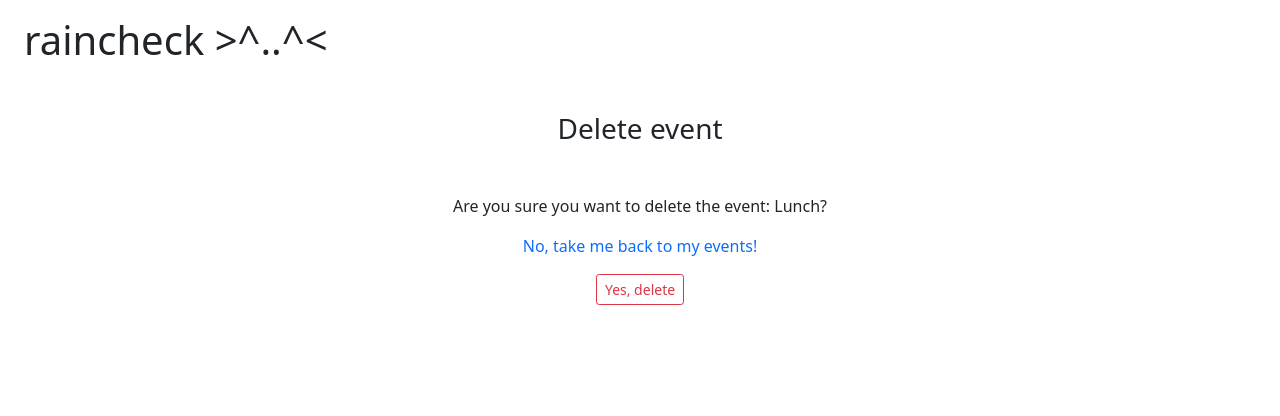
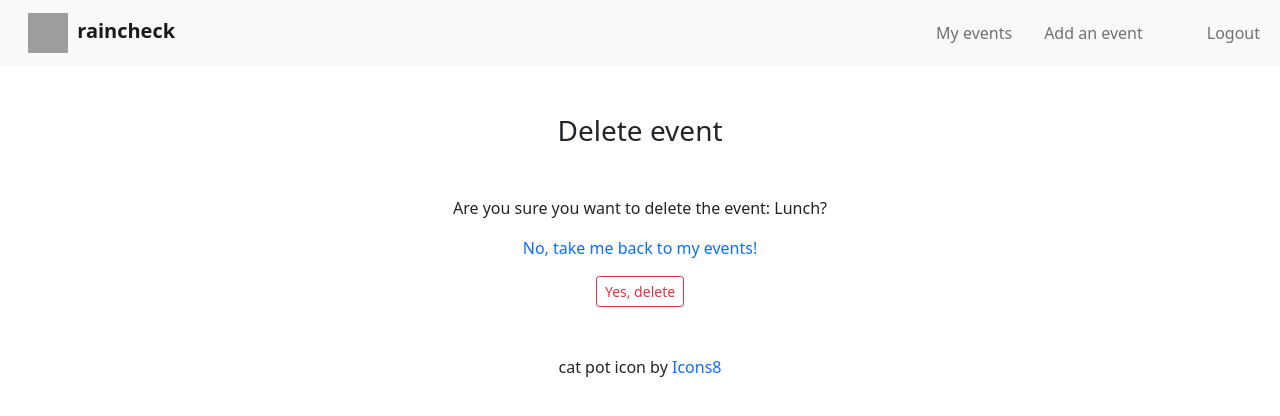
Before and after one commit to ctkelly/raincheck, a Django app: page /events/event/9/delete in a window 1280 px wide. Shown: the top 416 px of the page. Run offline with Django 3.2, Linux system fonts and the light colour scheme; a user stored in the database is signed in; data comes from the database, SQL or seed files in the repository; some libraries are stand-ins or nearby versions; grey boxes are pictures that could not be loaded.

Commit message:
Add styling to template

```diff
--- a/home/templates/home/base.html
+++ b/home/templates/home/base.html
@@ -1,7 +1,9 @@
+{% load static %}
 <!DOCTYPE html>
 <html lang="en">
     <head>
         <title>raincheck</title>
+        <link rel="icon" href="{% static 'img/favicon.ico' %}">
         <!-- CSS only -->
         <link href="https://cdn.jsdelivr.net/npm/bootstrap@5.1.2/dist/css/bootstrap.min.css" rel="stylesheet" integrity="sha384-uWxY/CJNBR+1zjPWmfnSnVxwRheevXITnMqoEIeG1LJrdI0GlVs/9cVSyPYXdcSF" crossorigin="anonymous">
         <link rel="stylesheet" href="https://cdn.jsdelivr.net/npm/bootstrap-icons@1.6.1/font/bootstrap-icons.css">
@@ -10,8 +12,52 @@
     </head>
 
     <body>
-    <h1 class="mt-3 ms-4">raincheck >^..^<</h1>
-    {% block title %}{% endblock %}
-    {% block content %}{% endblock %}
+{#        <div class="container">#}
+            <nav class="navbar navbar-light bg-light navbar-expand-md">
+                <div class="container-fluid">
+                    <a class="navbar-brand ms-3 fw-bold" href="{% url 'home:home' %}">
+                        <img src="https://img.icons8.com/cotton/64/000000/cat-pot.png" width="40" height="40" class="me-1"/>
+{#                        <img src="https://img.icons8.com/windows/32/000000/cat-butt.png"/>#}
+                        raincheck
+                    </a>
+                    <button class="navbar-toggler" type="button" data-bs-toggle="collapse"
+                            data-bs-target="#main-nav" aria-controls="main-nav" aria-expanded="false"
+                            aria-label="Toggle navigation">
+                        <span class="navbar-toggler-icon"></span>
+                    </button>
+                    <div class="collapse navbar-collapse justify-content-end align-center"
+                         id="main-nav">
+                        <ul class="navbar-nav">
+                            <li class="nav-item">
+                                <a class="nav-link me-2" href="{% url 'events:all' %}">My events</a>
+                            </li>
+                            <li class="nav-item">
+                                <a class="nav-link ms-2 me-5" href="{% url 'events:event_create' %}">Add an event</a>
+                            </li>
+                            {% if user.is_authenticated %}
+                                <li class="nav-item">
+                                    <a class="nav-link" href="{% url 'logout' %}?next={% url 'home:home' %}">Logout</a>
+                            {% else %}
+                                    <a class="nav-link" href="{% url 'login' %}?next={% url 'events:all' %}">Login</a>
+                            {% endif %}
+                                </li>
+                        </ul>
+                    </div>
+                </div>
+            </nav>
+{#        </div>#}
+
+        {% block title %}{% endblock %}
+        {% block content %}{% endblock %}
+
+{#    <div class="mx-auto" style="width: 200px;">#}
+        <p class="text-center mt-5">
+            cat pot icon by
+            <a href="https://icons8.com/icon/121169/cat-pot" class="text-decoration-none">
+                Icons8
+            </a>
+        </p>
+    </div>
+
     </body>
 </html>
```
